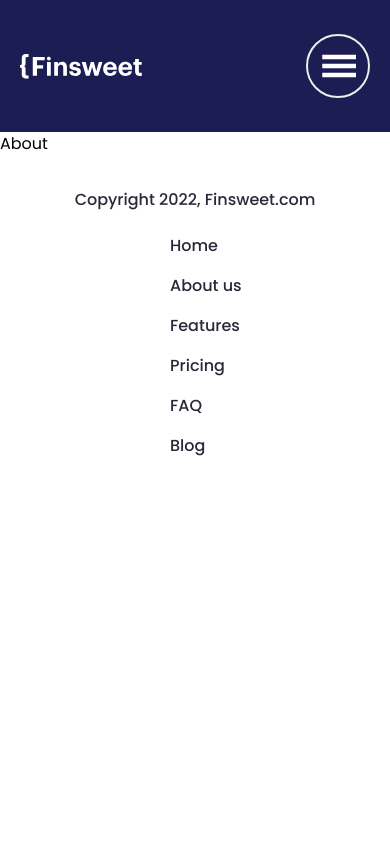
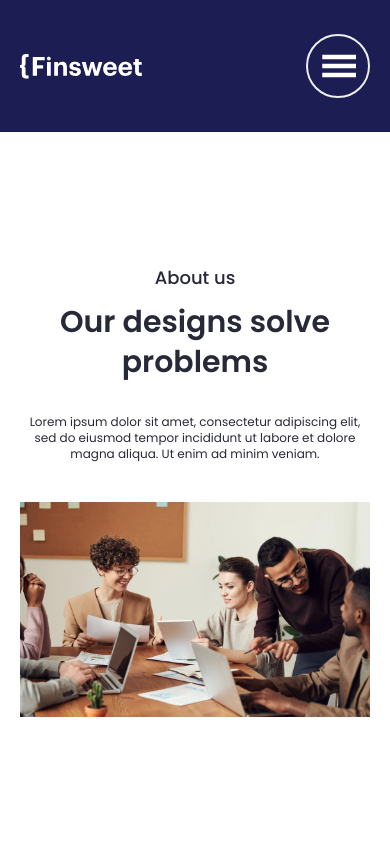
Before and after one commit to Javohir0080703/Finsweet, a React (Vite) app: page /about in a window 390 px wide. Shown: the top 844 px of the page. Built offline with nearby package versions, Linux system fonts and the light colour scheme.

Commit message:
I finished page AboutHero with responsive

```diff
--- a/src/pages/About.jsx
+++ b/src/pages/About.jsx
@@ -1,8 +1,11 @@
 import React from 'react'
+import AboutHero from '../components/AboutHero'
 
 const About = () => {
   return (
-    <div>About</div>
+    <>
+    <AboutHero/>
+    </>
   )
 }
 
```
Also changed, not shown: src/img/group.png (added).
